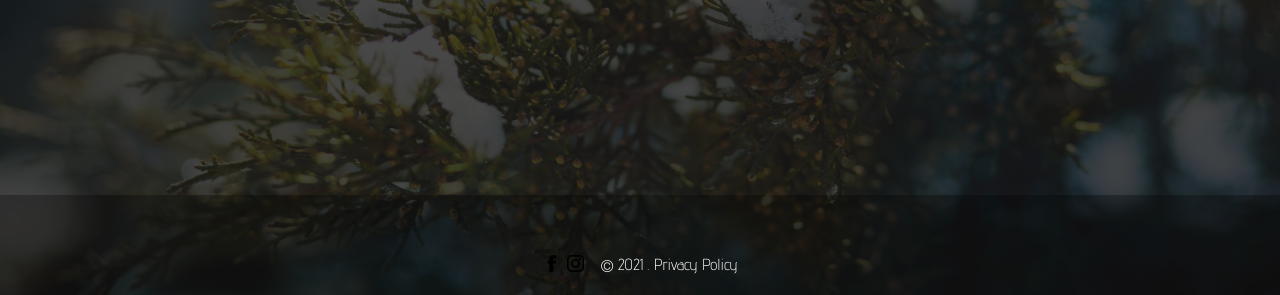
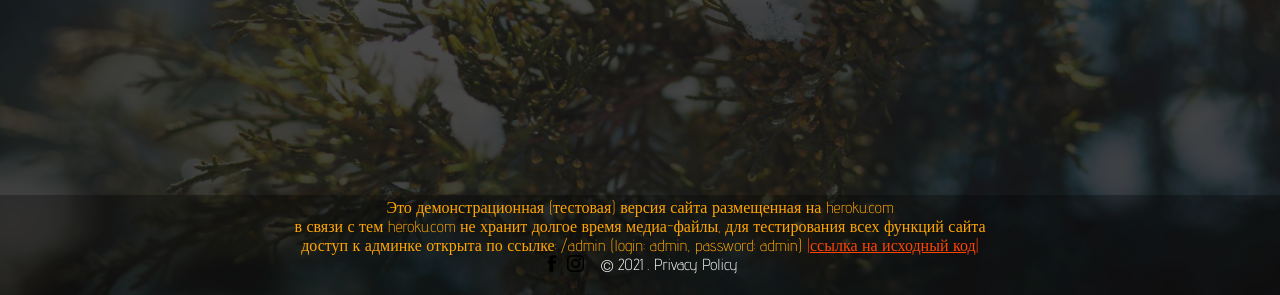
Before and after one commit to Rejlentjless/test_site_django_on_heroku, a Django app: page / in a window 1280 px wide. Shown: the part 505-800 px from the top of the page. Run offline with Django 3.2, Linux system fonts and the light colour scheme; data that the repository does not hold is empty.

Commit message:
add_text

```diff
--- a/templates/include/footer.html
+++ b/templates/include/footer.html
@@ -1,6 +1,12 @@
 <!--{% load static %}-->
 <footer class="footer">
     <div class="footer__dark-line"></div>
+        <p align="center" style="color: orange">
+            Это демонстрационная (тестовая) версия сайта размещенная на heroku.com <br>
+            в связи с тем heroku.com не хранит долгое время медиа-файлы, для тестирования всех функций сайта<br>
+            доступ к админке открыта по ссылке: /admin (login: admin, password: admin)
+            <a style="color: orangered" href="https://github.com/Rybak-a87/photobyanni_django">|ссылка на исходный код|</a>
+        </p>
     <div class="container footer__container">
         <ul class="footer__list">
             <li class="footer__list-item">
--- a/templates/include/header.html
+++ b/templates/include/header.html
@@ -2,7 +2,8 @@
 <header class="header container">
     <div class="header__container">
         <div class="logo__container">
-            <a href="{% url 'gallery:gallery_page' %}" class="logo link">PHOTO BY ANNI
+            <a href="{% url 'gallery:gallery_page' %}" class="logo link">
+                PHOTO BY ANNI
             <span class="logo__descr">LIFESTYLE ФОТОГРАФ</span></a>
         </div>
         <p class="header__description">Профессиональный фотограф <span>в стиле </span> lifestyle.</p>
```
Also changed, not shown: 1 other file.
